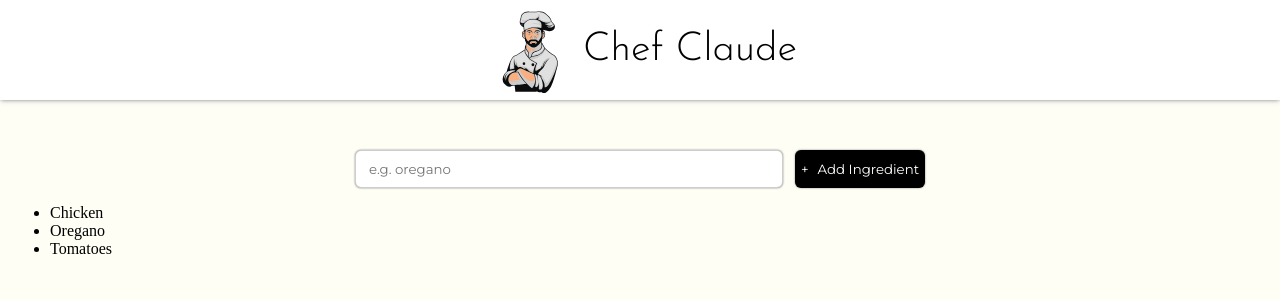
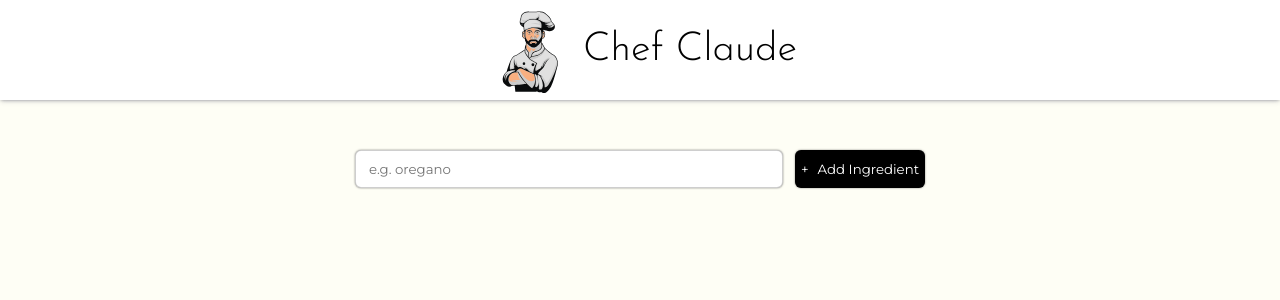
Before and after one commit to leantos/chef-gusteau, a React (Vite) app: page / in a window 1280 px wide. Shown: the top 300 px of the page. Built offline with nearby package versions, Linux system fonts and the light colour scheme; a web font is replaced by a local one.

Commit message:
Added state management
https://youtu.be/x4rFhThSX04?si=vUr0Y4jebS38fdxn&t=22492

```diff
--- a/src/components/Main.jsx
+++ b/src/components/Main.jsx
@@ -1,19 +1,18 @@
+import React from "react";
+
 export function Main() {
-  const ingredients = ["Chicken", "Oregano", "Tomatoes"];
+  const [ingredients, setIngredients] = React.useState([]);
+
+  const list = ingredients.map((ingredients) => (
+    <li key={ingredients}>{ingredients}</li>
+  ));
 
   function onsubmitted(event) {
     event.preventDefault();
     const formData = new FormData(event.currentTarget);
     const newIngredient = formData.get("ingredient");
-
-    ingredients.push(newIngredient);
-
-    alert(ingredients);
+    setIngredients((prevIngredients) => [...prevIngredients, newIngredient]);
   }
-
-  const list = ingredients.map((ingredients) => (
-    <li key={ingredients}>{ingredients}</li>
-  ));
 
   return (
     <main>
```
